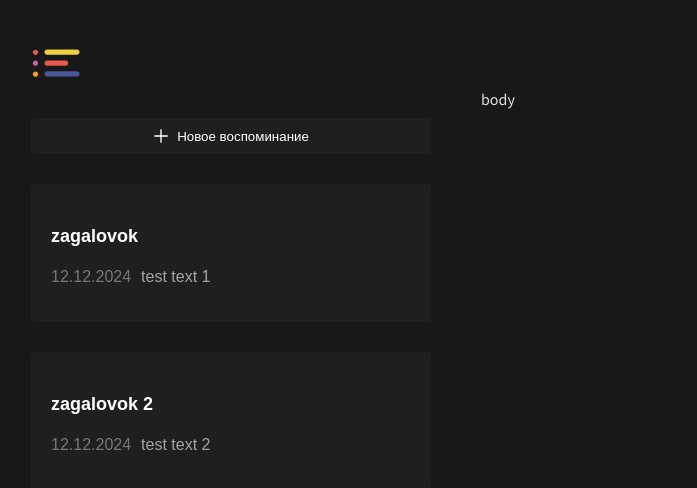
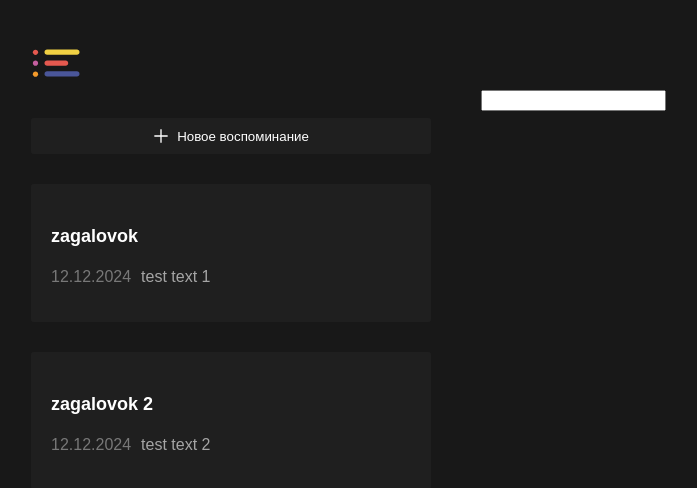
Before and after one commit to K3shandr/personal-journal-app, a React (Vite) app: page / in a window 1280 px wide. Shown: the top 488 px of the page, without its empty margins (7-704 px from the left). Built offline with nearby package versions, Linux system fonts and the light colour scheme.

Commit message:
test inputChange

```diff
--- a/src/App.jsx
+++ b/src/App.jsx
@@ -7,6 +7,8 @@ import JournalItem from './components/JournalItem/JournalItem';
 import JournalList from './components/JournalList/JournalList';
 import Body from './layouts/Body/Body';
 import LeftPanel from './layouts/LeftPanel/LeftPanel';
+
+
 function App() {
 
 	const data = [
@@ -18,6 +20,9 @@ function App() {
 			text:'test text 2'},
 	];
 
+ 	const inputChange = (event) => {
+		console.log(event.target.value);
+ 	};
 	return (
 
 
@@ -43,7 +48,7 @@ function App() {
 				</JournalList>
 			</LeftPanel>
 			<Body>
-                body
+				<input type='text' onChange={inputChange}/>
 			</Body>
 
 		</div>
```
